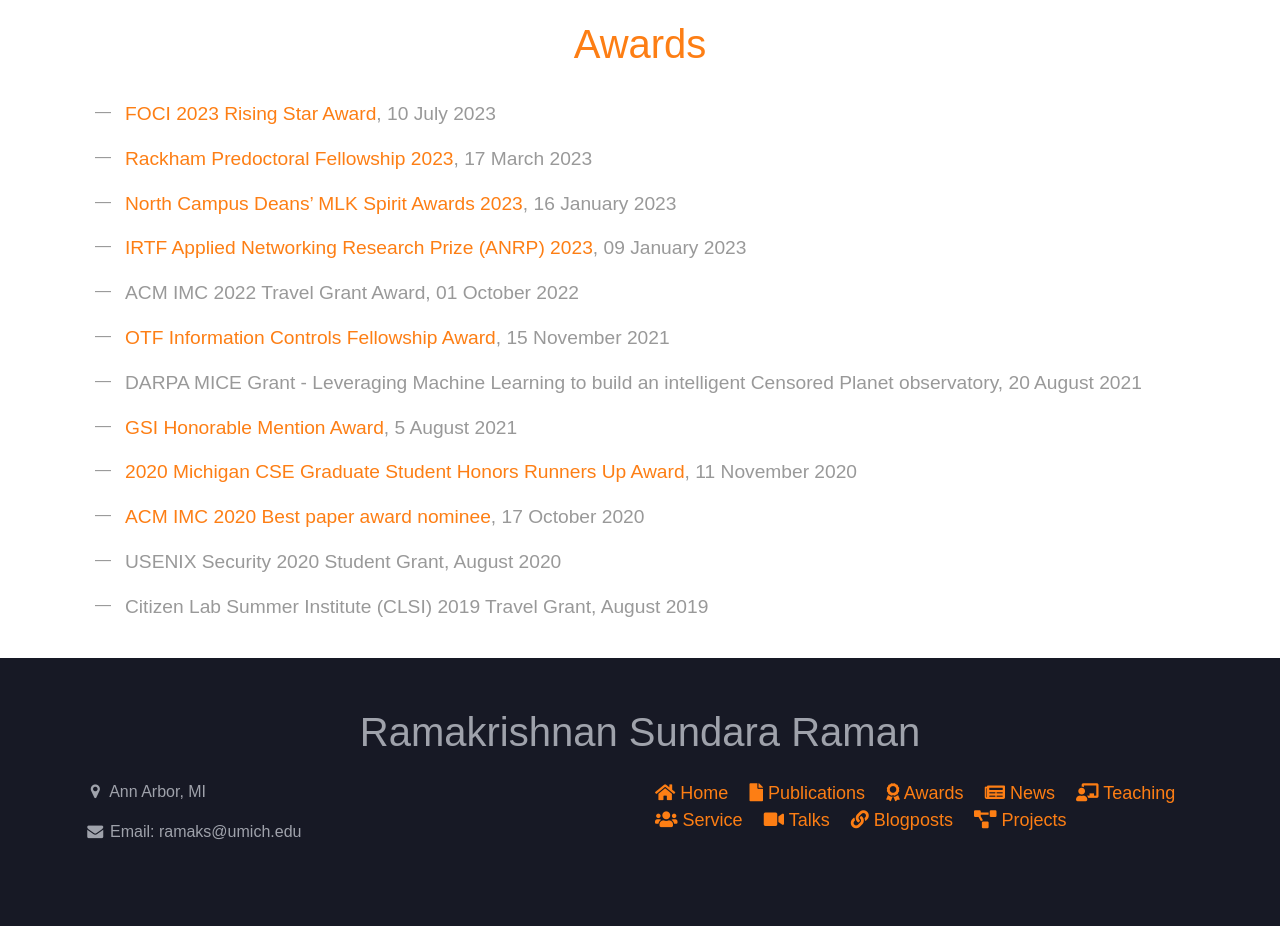
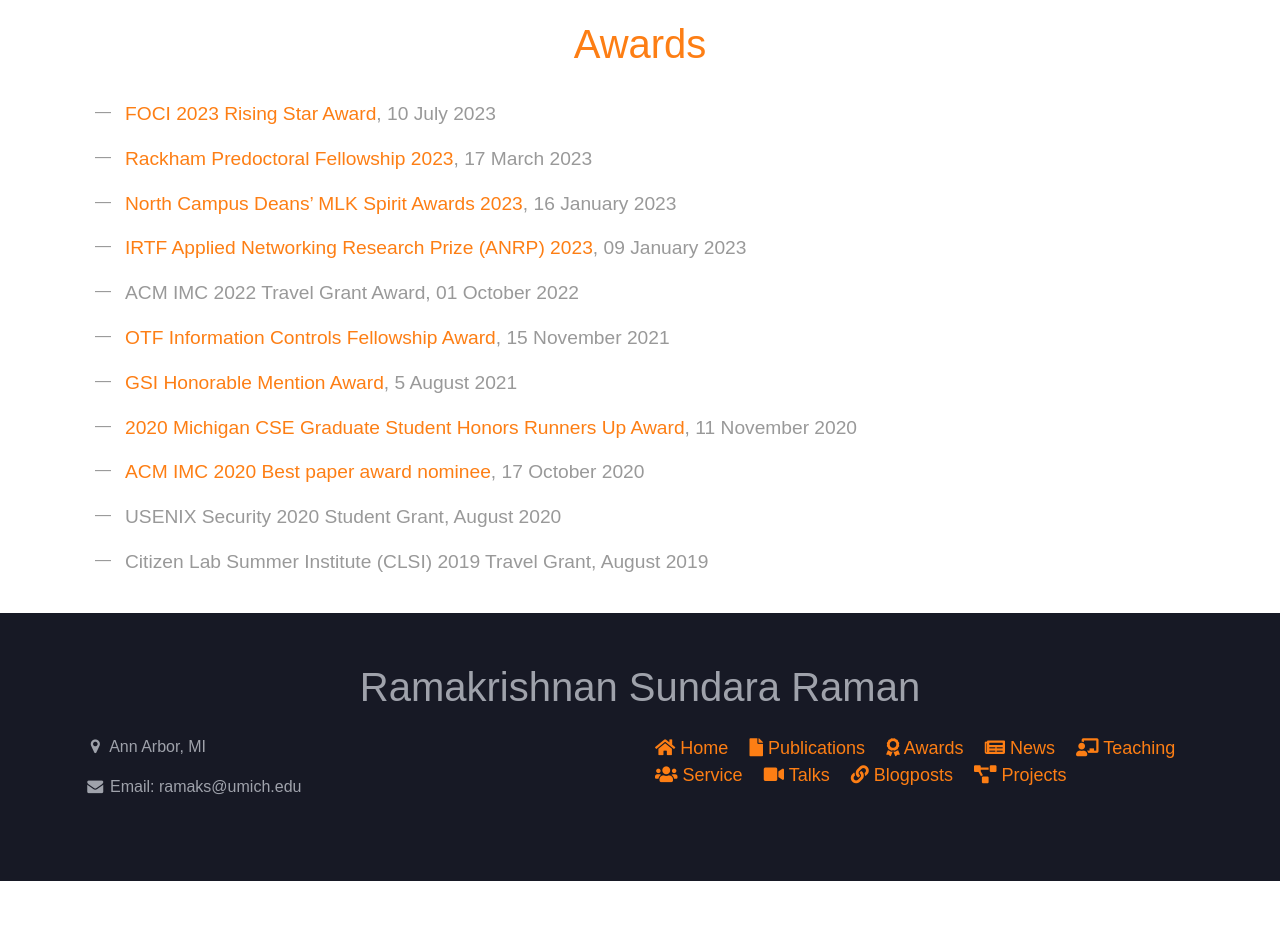
Before and after one commit to ramakrishnansr/ramakrishnansr.github.io, a Jekyll site: the page built from awards.html, in a window 1280 px wide. Built offline with Jekyll 4.4.1, drawn with Linux system fonts in a browser that asks for light colours; nearby versions of some CDN libraries; some web fonts are replaced; after the commit the page ends 900 px from its top, so only the background shows below that.

Commit message:
Remove DARPA from website as well

```diff
--- a/_data/awards.yml
+++ b/_data/awards.yml
@@ -21,9 +21,6 @@
   date: 15 November 2021
   award: '<a href="https://www.opentech.fund/about/people/ramakrishnan-sundara-raman/" target="_blank">OTF Information Controls Fellowship Award</a>'
   display: 'true'
-- key: award5.5
-  date: 20 August 2021
-  award: 'DARPA MICE Grant - Leveraging Machine Learning to build an intelligent Censored Planet observatory'
 - key: award5
   date: 5 August 2021
   award: '<a href="/images/honorable_mention_award.pdf" target="_blank">GSI Honorable Mention Award</a>'
```
